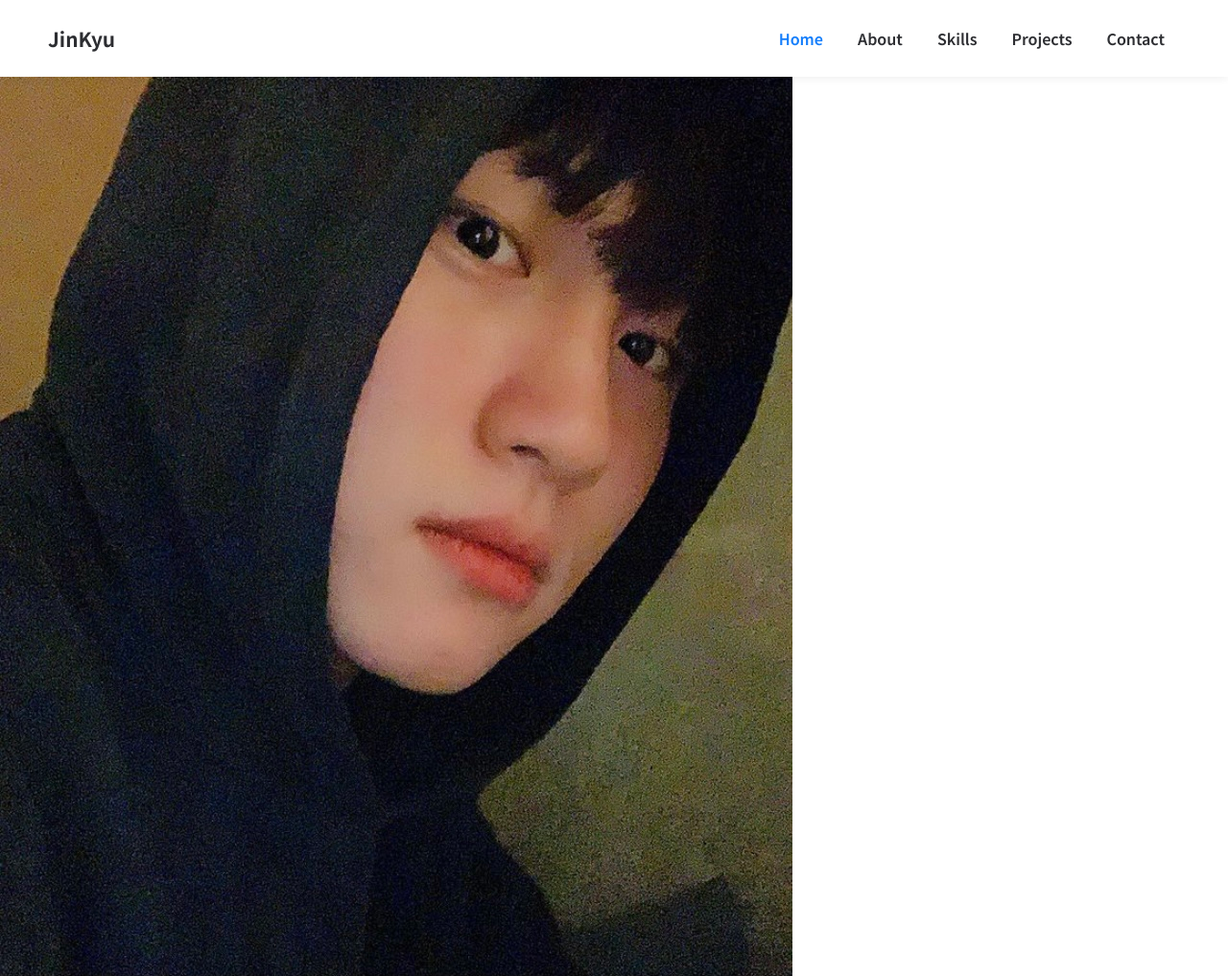
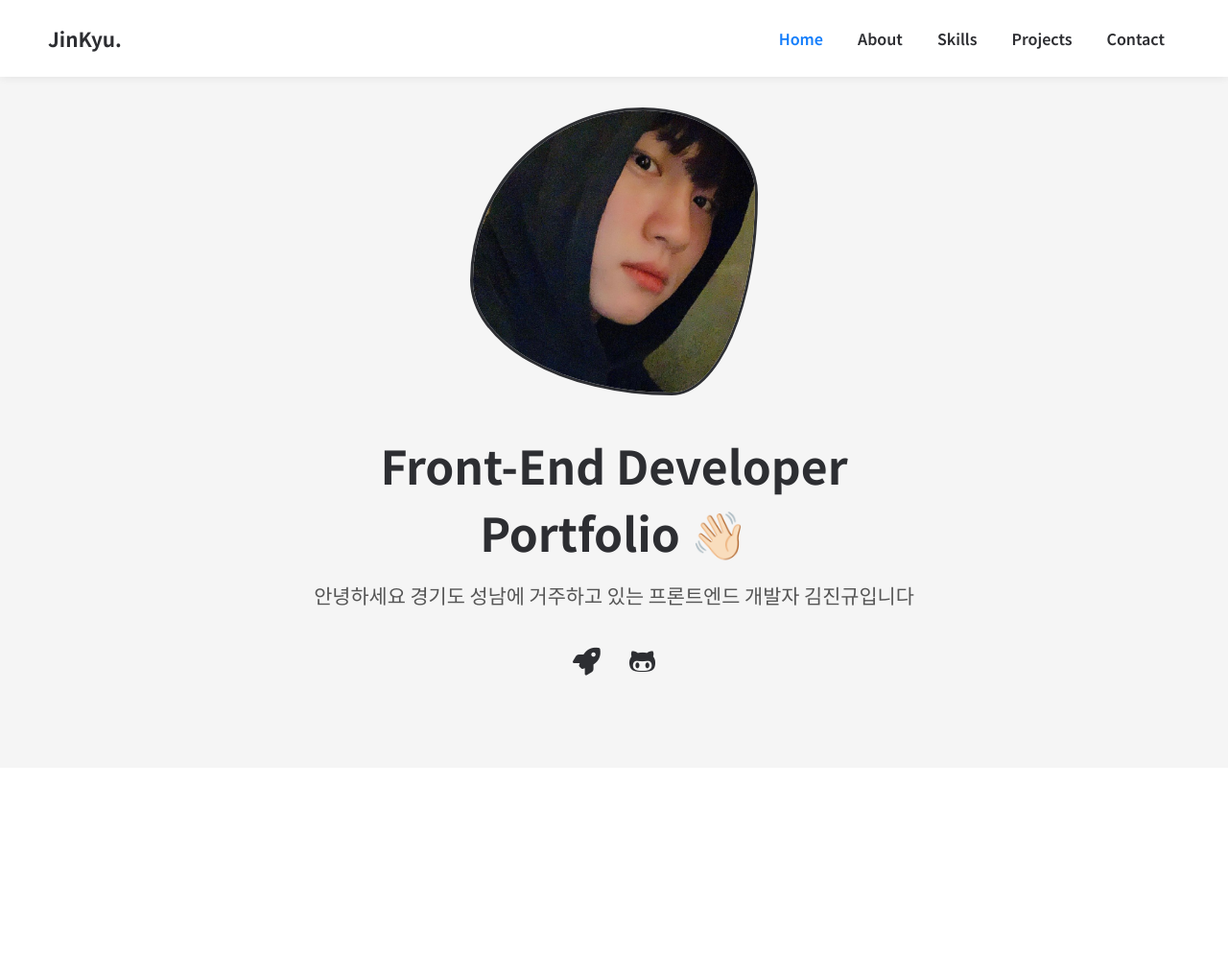
Before and after one commit to MrJinkyu/Portfolio, a plain HTML site: page index.html in a window 1280 px wide. Shown: the top 1017 px of the page at 96% size. After the commit the page ends 800 px from the top, so only its background shows below. Drawn offline with Linux system fonts and the light colour scheme.

Commit message:
Style: CSS home section

```diff
--- a/css/style.css
+++ b/css/style.css
@@ -7,7 +7,6 @@
   --color-black: #2d2e32;
   --color-blue: #147efb;
   --color-gray: #555;
-  --color-light-gray: #8e8e8e;
 }
 
 * {
@@ -71,3 +70,64 @@ button {
 .header_menu_item.selected {
   color: var(--color-accent);
 }
+
+/* Home */
+#home {
+  width: 100%;
+  height: 100vh;
+  background-color: whitesmoke;
+  color: var(--color-primary);
+  padding: 7rem 1rem 5rem;
+  text-align: center;
+}
+
+.home_avatar {
+  width: 300px;
+  height: 300px;
+  object-fit: cover;
+  border: 3px solid var(--color-primary);
+  border-radius: 30% 60% 70% 40%/50% 60% 30% 60%;
+  animation: shape 10s ease-out infinite;
+  transition: all 1s ease-out;
+  margin-bottom: 2rem;
+}
+
+@keyframes shape {
+  0% {
+    border-radius: 30% 60% 70% 40%/50% 60% 30% 60%;
+  }
+  50% {
+    border-radius: 60% 40% 30% 70%/60% 30% 70% 40%;
+  }
+  100% {
+    border-radius: 30% 60% 70% 40%/50% 60% 30% 60%;
+  }
+}
+
+.home_title {
+  font-size: 3rem;
+  margin-bottom: 1rem;
+}
+
+.home_description {
+  font-size: 1.3rem;
+  color: var(--color-gray);
+  margin-bottom: 2rem;
+}
+
+.home_contact {
+  display: flex;
+  justify-content: center;
+  align-items: center;
+  color: var(--color-primary);
+  font-size: 1.8rem;
+}
+
+.home_contact_item {
+  margin: 0 15px;
+  transition: all 150ms ease-out;
+}
+
+.home_contact_item:hover {
+  color: var(--color-accent);
+}
--- a/index.html
+++ b/index.html
@@ -33,7 +33,7 @@
   <body>
     <header class="header">
       <div>
-        <h1 class="header_logo_title"><a href="#">JinKyu</a></h1>
+        <h1 class="header_logo_title"><a href="#">JinKyu.</a></h1>
       </div>
       <nav>
         <ul class="header_menu">
@@ -57,17 +57,23 @@
     </header>
     <main>
       <section id="home">
-        <img src="images/profile.jpeg" alt="profile" />
-        <h2>Front-End Developer <br />Portfolio 👋🏻</h2>
-        <p>
-          안녕하세요 경기도 성남에 거주하고 있는 열정적인 프론트엔드 개발자
-          김진규입니다
+        <img class="home_avatar" src="images/profile.jpeg" alt="profile" />
+        <h2 class="home_title">Front-End Developer <br />Portfolio 👋🏻</h2>
+        <p class="home_description">
+          안녕하세요 경기도 성남에 거주하고 있는 프론트엔드 개발자 김진규입니다
         </p>
-        <div>
-          <a href="https://www.rocketpunch.com/@rlawlsrb16736" target="_blank">
+        <div class="home_contact">
+          <a
+            class="home_contact_item"
+            href="https://www.rocketpunch.com/@rlawlsrb16736"
+            target="_blank"
+          >
             <i class="fas fa-rocket"></i>
           </a>
-          <a href="https://github.com/MrJinkyu" target="_blank"
+          <a
+            class="home_contact_item"
+            href="https://github.com/MrJinkyu"
+            target="_blank"
             ><i class="fa fa-github-alt"></i
           ></a>
         </div>
```
